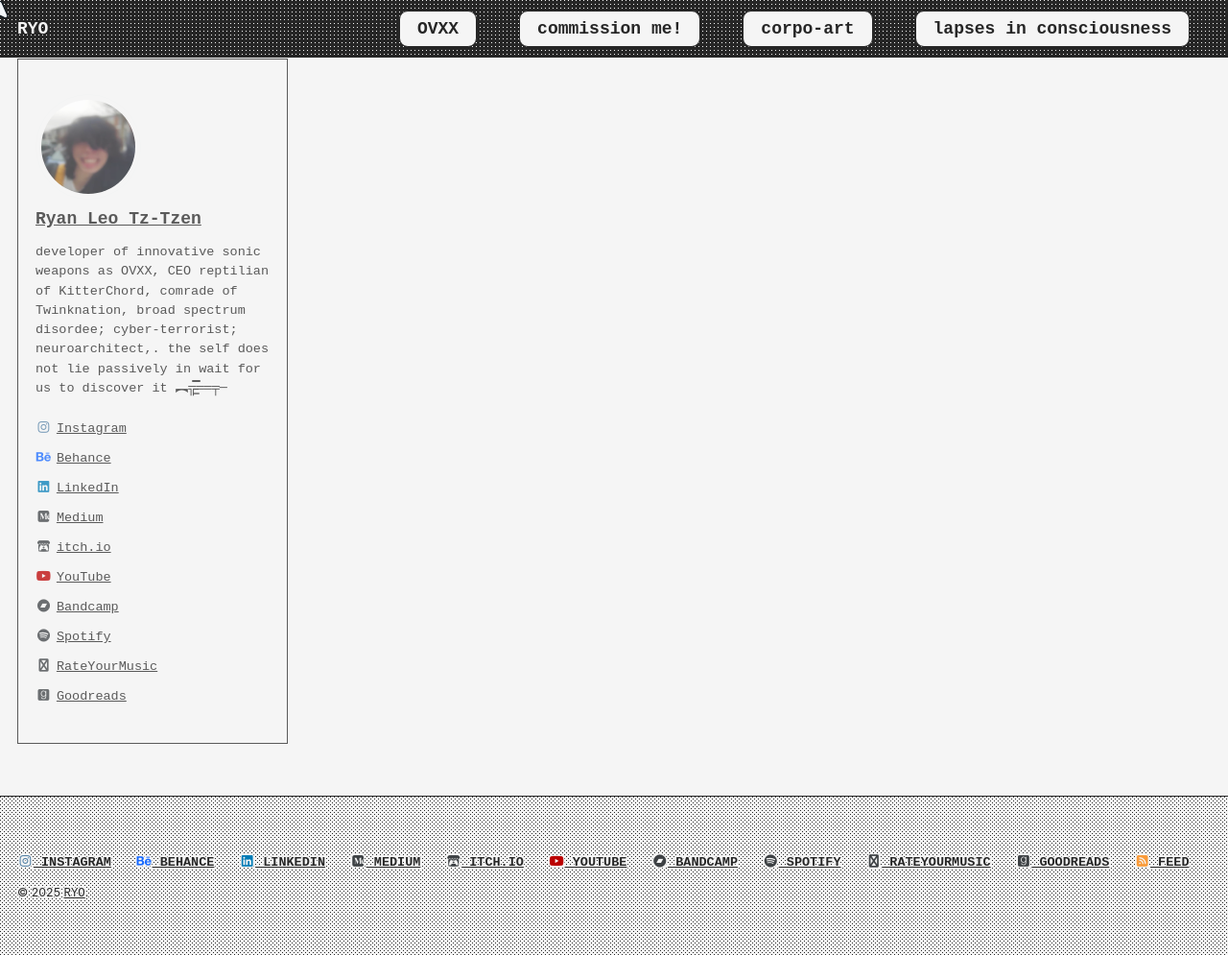
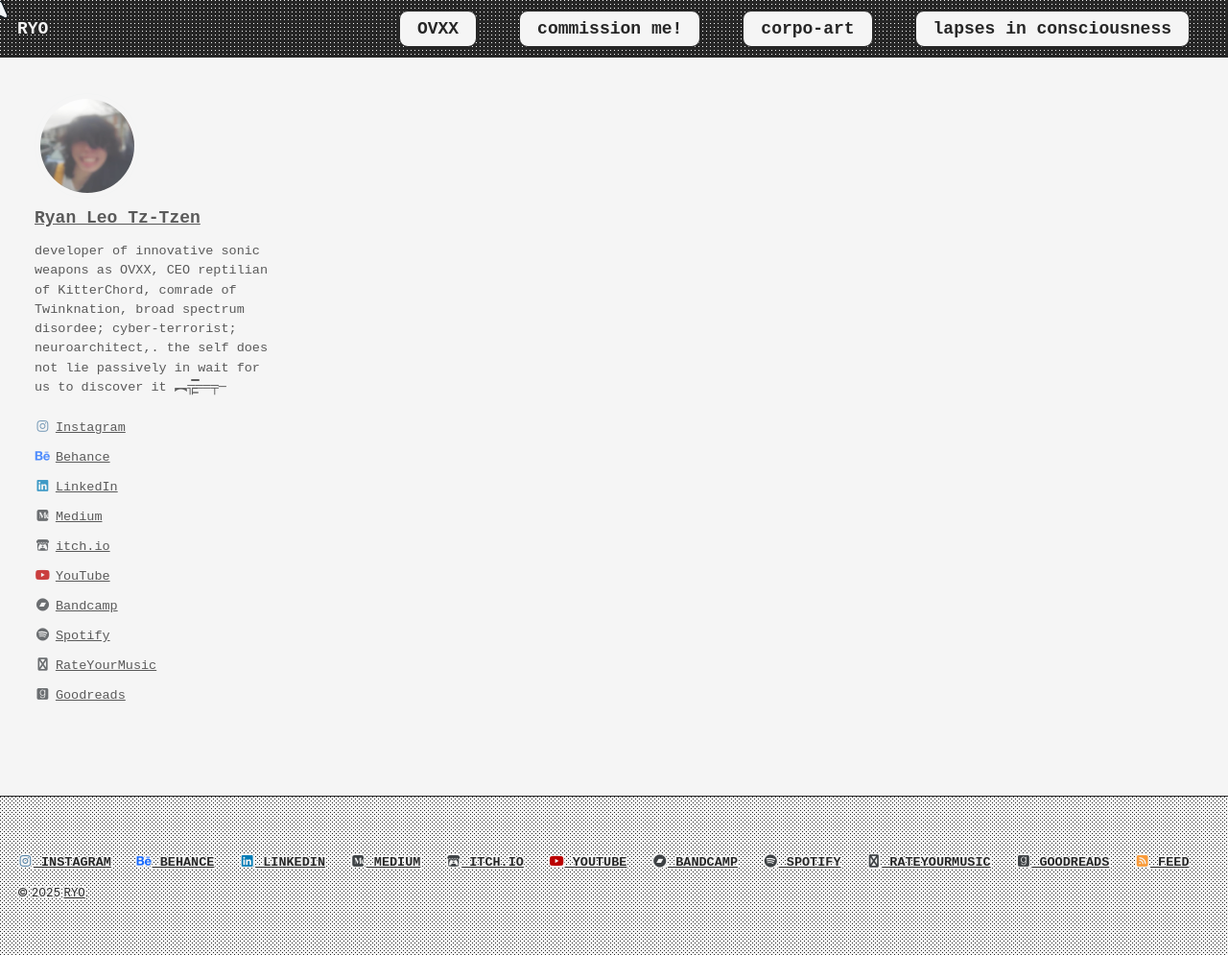
Before and after one commit to cryotato/cryotato.github.io, a Jekyll site: the page built from index.md, in a window 1280 px wide and 995 px high. Shown: the whole window at 96% size. Built offline with Jekyll 4.4.1, drawn with Linux system fonts in a browser that asks for light colours; cached includes are drawn as plain includes.

Commit message:
Update main.scss

```diff
--- a/assets/css/main.scss
+++ b/assets/css/main.scss
@@ -202,7 +202,7 @@ p code, li code, h1 code, h2 code, h3 code, h4 code, h5 code, h6 code {
 .sidebar {
   font-family: monospace; // <<< CHANGED font stack
   background: var(--bg-0);
-  border: var(--border-standard); // Uses the new 1px border
+  // border: var(--border-standard); // Uses the new 1px border
   padding: 1em;
   color: var(--dark) !important;
   text-shadow: var(--l-shadow) !important;
```
